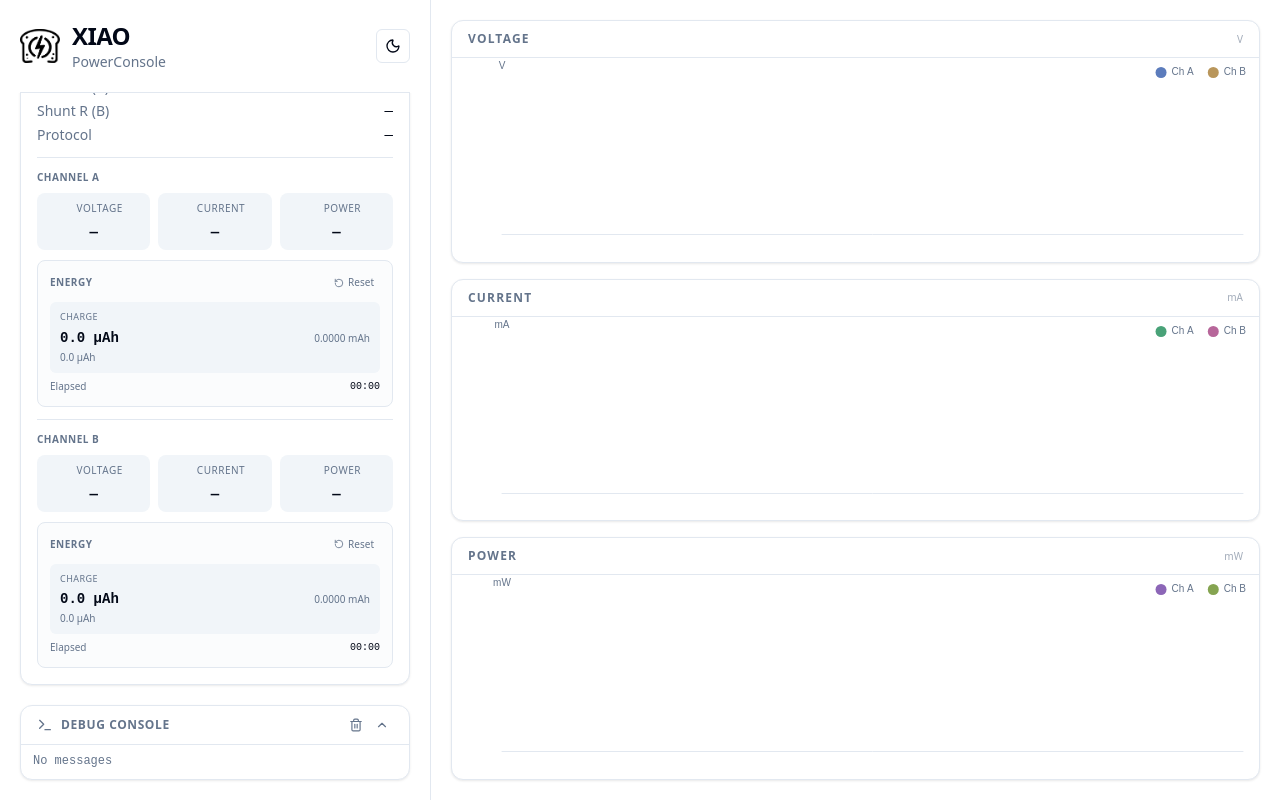
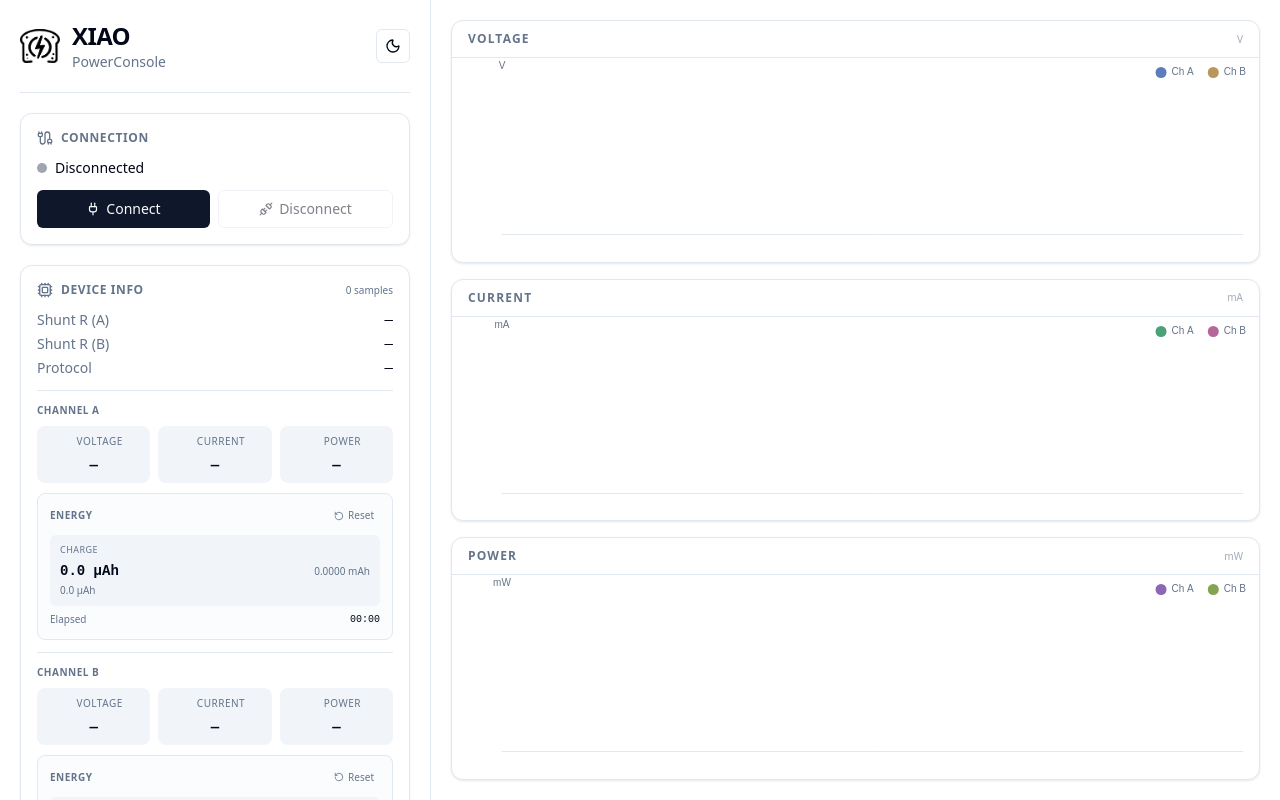
Before and after one commit to nicho810/XIAO-PowerConsole-Web, a React (Vite) app: page / in a window 1280 px wide. Built offline with nearby package versions, Linux system fonts and the light colour scheme.

Commit message:
fix(console): 用 scrollTop 替换 scrollIntoView 防止侧边栏被带滚到底部

```diff
--- a/src/components/console/debug-console.tsx
+++ b/src/components/console/debug-console.tsx
@@ -21,11 +21,12 @@ export function DebugConsole() {
   const [collapsed, setCollapsed] = useState(false);
   const entries = useLogStore((s) => s.entries);
   const clear = useLogStore((s) => s.clear);
-  const bottomRef = useRef<HTMLDivElement>(null);
+  const scrollRef = useRef<HTMLDivElement>(null);
 
-  // 自动滚动到底部
+  // 仅在控制台自身容器内滚动到底部，不影响父级滚动区
   useEffect(() => {
-    bottomRef.current?.scrollIntoView({ behavior: 'smooth' });
+    const el = scrollRef.current;
+    if (el) el.scrollTop = el.scrollHeight;
   }, [entries.length]);
 
   return (
@@ -60,7 +61,7 @@ export function DebugConsole() {
         </div>
       </div>
       {!collapsed && (
-        <div className="max-h-60 overflow-y-auto px-3 py-2 data-value text-xs space-y-0.5">
+        <div ref={scrollRef} className="max-h-60 overflow-y-auto px-3 py-2 data-value text-xs space-y-0.5">
           {entries.length === 0 && (
             <p className="text-[hsl(var(--muted-foreground))]">No messages</p>
           )}
@@ -69,7 +70,6 @@ export function DebugConsole() {
               <span className="opacity-60">[{e.time}]</span> {e.message}
             </div>
           ))}
-          <div ref={bottomRef} />
         </div>
       )}
     </div>
```
